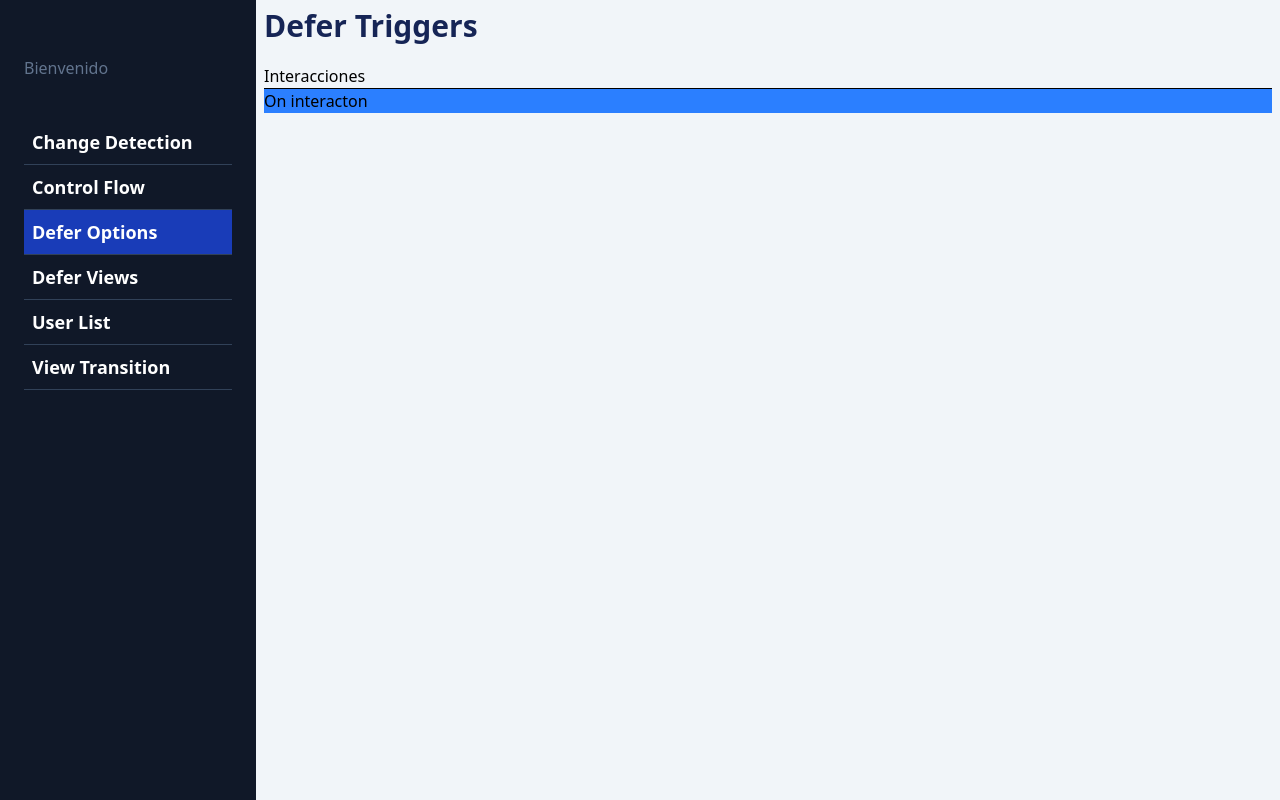
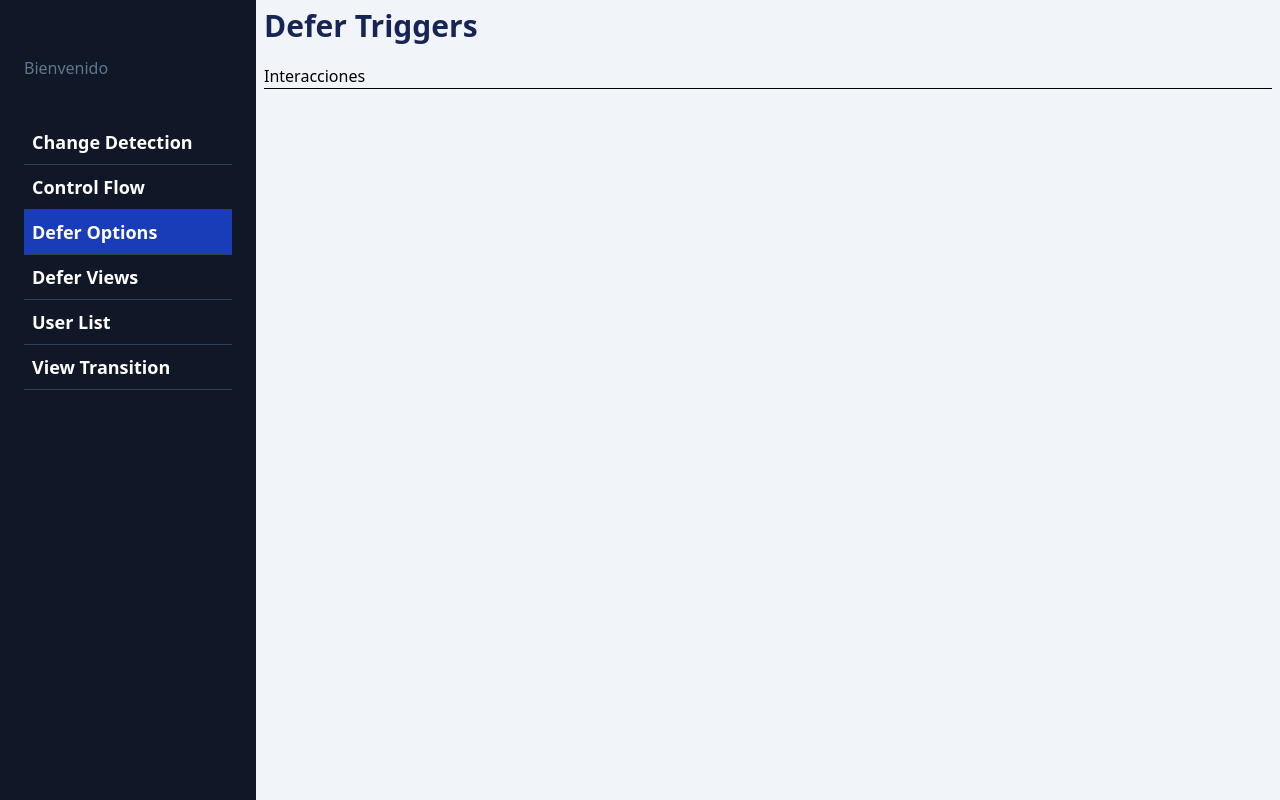
Before and after one commit to FernandoVCG33/angular-21, an Angular app in the folder my-dashboard/: page /dashboard/defer-options in a window 1280 px wide. Built offline with nearby package versions, Linux system fonts and the light colour scheme.

Commit message:
Update defer-options.html to improve interaction handling with placeholders

```diff
--- a/my-dashboard/src/app/dashboard/pages/defer-options/defer-options.html
+++ b/my-dashboard/src/app/dashboard/pages/defer-options/defer-options.html
@@ -3,10 +3,12 @@
 <section>
   <h1>Interacciones</h1>
   <hr>
-  @defer (  ){
+  @defer (on interaction  ){
     <app-heavy-loaders-fast cssClass="bg-blue-500">
       <span>On interacton</span>
     </app-heavy-loaders-fast>
+  } @placeholder (){
+
   }
 
 </section>
```
